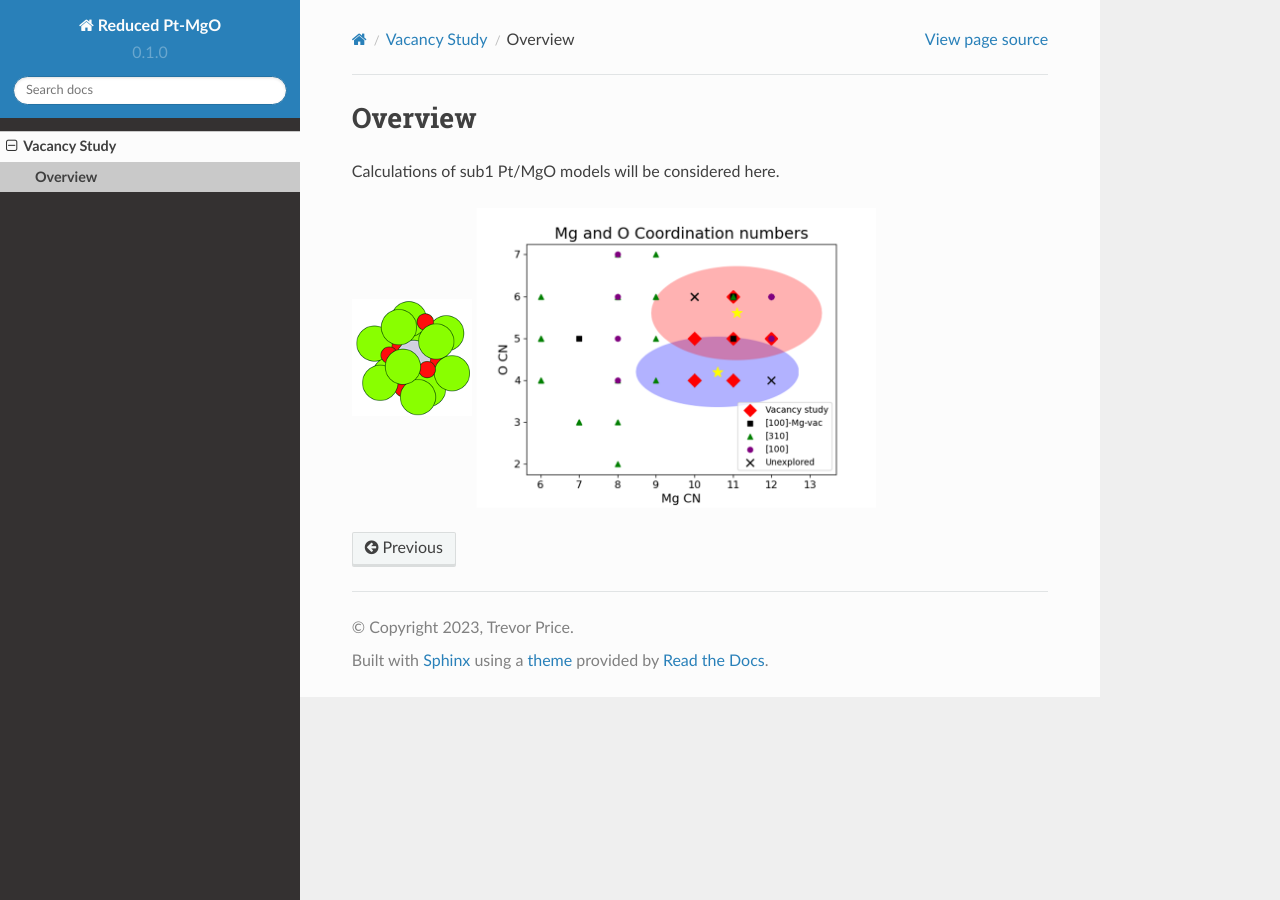
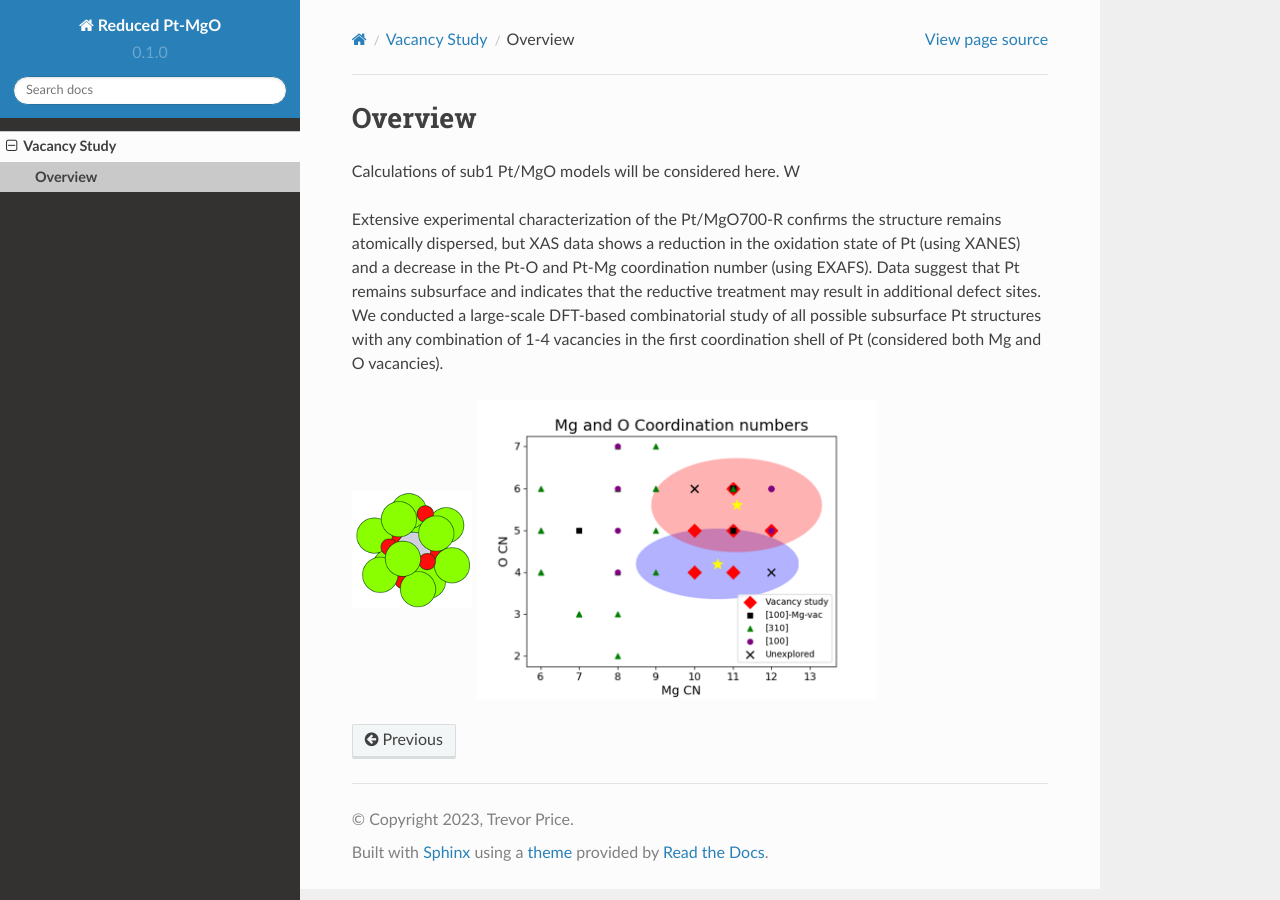
Before and after one commit to tdprice-858/reduced_Pt_MgO, a Sphinx documentation site: the page built from docs/source/vacancy_study/overview.rst, in a window 1280 px wide. Built offline with Sphinx 7.4.7 and the Read the Docs theme 2.0.0, drawn with Linux system fonts in a browser that asks for light colours; pages that are not in the unit, such as notebooks, are missing from menus.

Commit message:
Update overview.rst

```diff
--- a/docs/source/vacancy_study/overview.rst
+++ b/docs/source/vacancy_study/overview.rst
@@ -1,9 +1,9 @@
 Overview
 ========
 
-Calculations of sub1 Pt/MgO models will be considered here.
+Calculations of sub1 Pt/MgO models will be considered here. W
 
-
+Extensive experimental characterization of the Pt/MgO700-R confirms the structure remains atomically dispersed, but XAS data shows a reduction in the oxidation state of Pt (using XANES) and a decrease in the Pt-O and Pt-Mg coordination number (using EXAFS). Data suggest that Pt remains subsurface and indicates that the reductive treatment may result in additional defect sites. We conducted a large-scale DFT-based combinatorial study of all possible subsurface Pt structures with any combination of 1-4 vacancies in the first coordination shell of Pt (considered both Mg and O vacancies).
 
 .. image:: ../../../figures/nearest_neighbors.png
 .. image:: ../../../figures/coordination_space_vac_study.png
```
